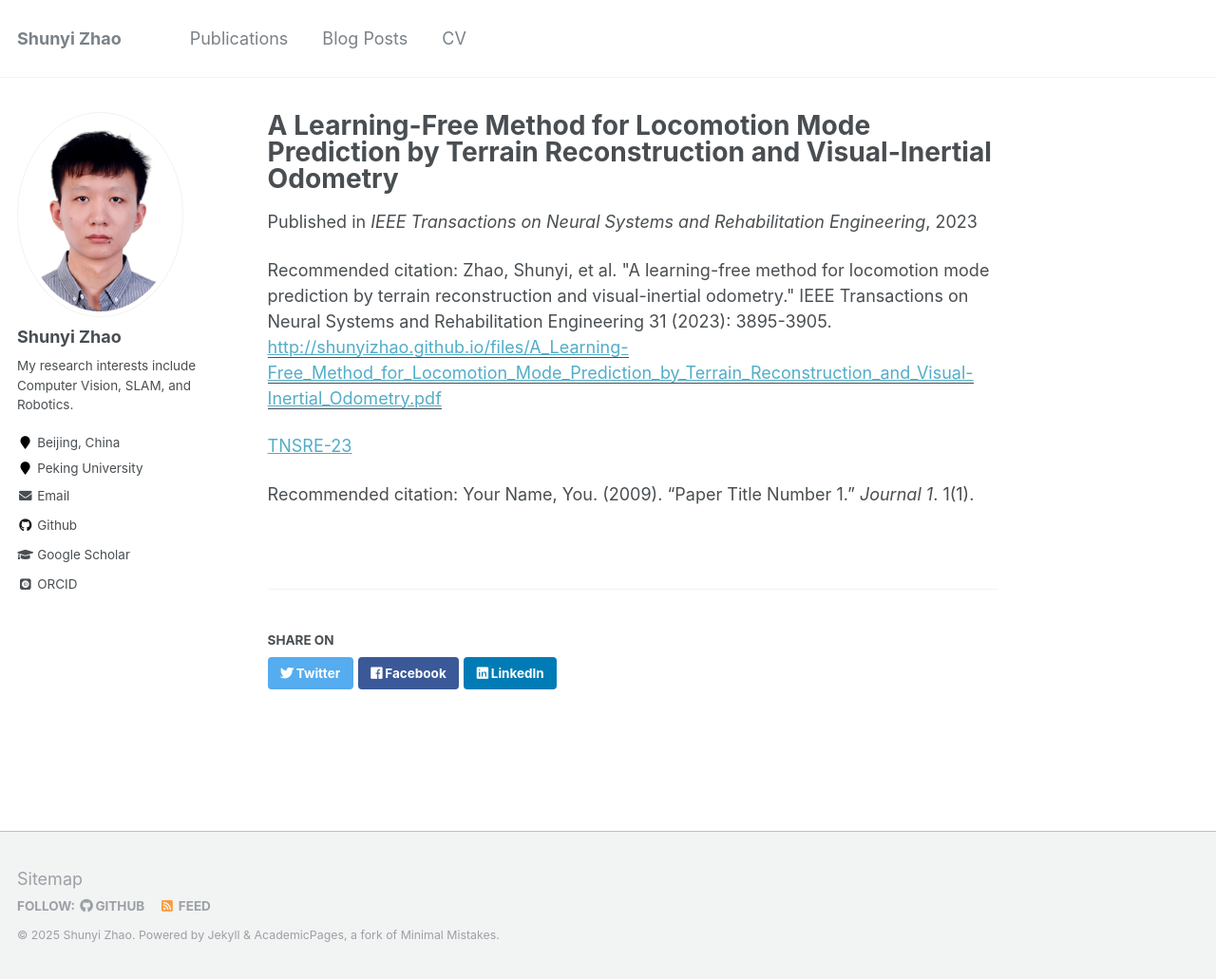
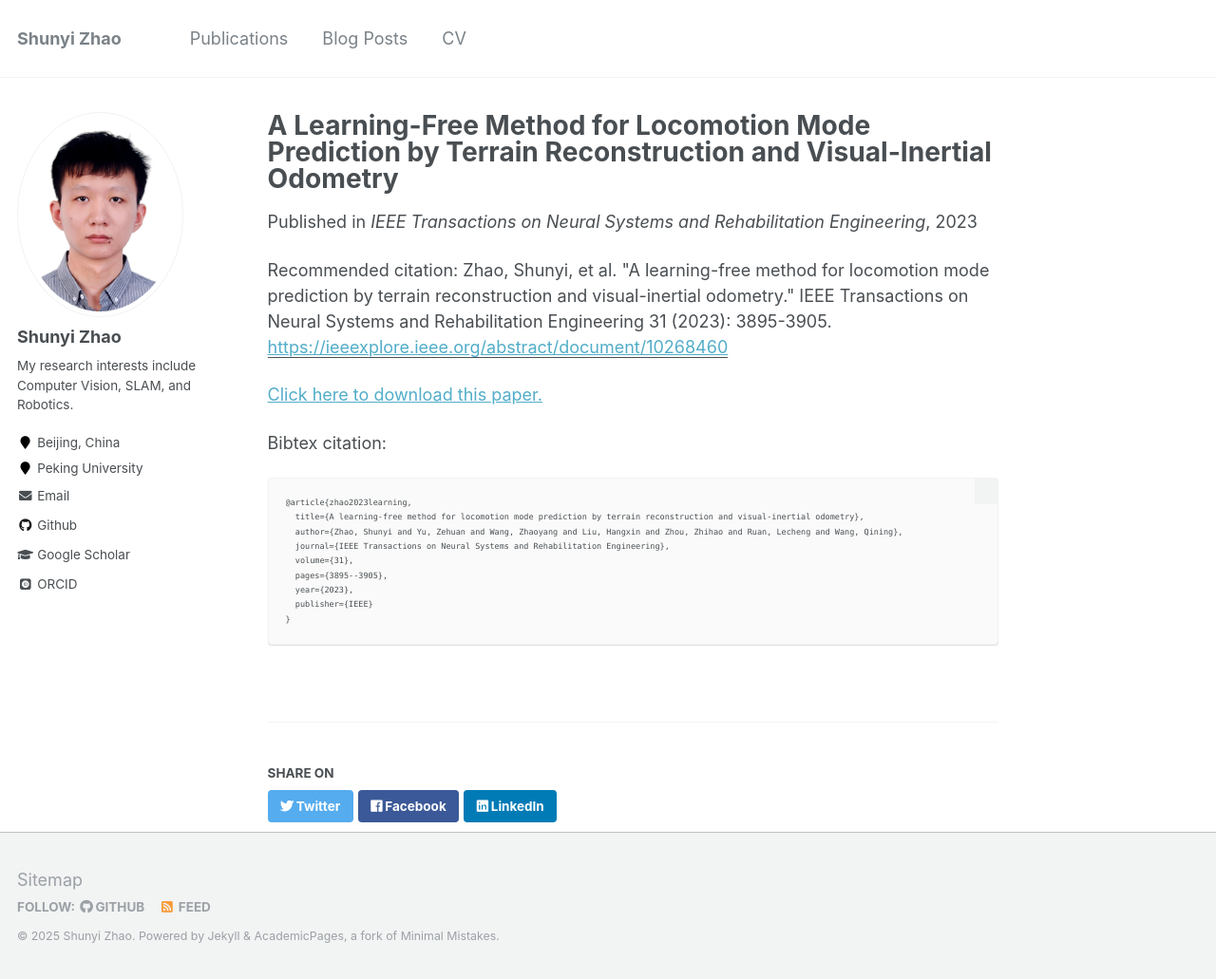
Before and after one commit to ShunyiZhao/ShunyiZhao.github.io, a Jekyll site: the page built from _publications/001-2023-10-07-A-Learning-Free-Method-for-Locomotion-Mode-Prediction.md, in a window 1280 px wide and 1031 px high. Shown: the whole window at 95% size. Built offline with Jekyll 4.4.1, drawn with Linux system fonts in a browser that asks for light colours; some web fonts are replaced.

Commit message:
other changes

````diff
--- a/_publications/001-2023-10-07-A-Learning-Free-Method-for-Locomotion-Mode-Prediction.md
+++ b/_publications/001-2023-10-07-A-Learning-Free-Method-for-Locomotion-Mode-Prediction.md
@@ -1,14 +1,25 @@
 ---
 title: "A Learning-Free Method for Locomotion Mode Prediction by Terrain Reconstruction and Visual-Inertial Odometry"
 collection: Journal
-permalink: /publication/2009-10-01-paper-title-number-1
-excerpt: 'This paper is about the number 1. The number 2 is left for future work.'
+permalink: /publication/A-Learning-free
+excerpt: 'None'
 date: 2023-10-02
 venue: 'IEEE Transactions on Neural Systems and Rehabilitation Engineering'
-paperurl: 'http://shunyizhao.github.io/files/A_Learning-Free_Method_for_Locomotion_Mode_Prediction_by_Terrain_Reconstruction_and_Visual-Inertial_Odometry.pdf'
+paperurl: 'https://ieeexplore.ieee.org/abstract/document/10268460'
 citation: 'Zhao, Shunyi, et al. "A learning-free method for locomotion mode prediction by terrain reconstruction and visual-inertial odometry." IEEE Transactions on Neural Systems and Rehabilitation Engineering 31 (2023): 3895-3905.'
 ---
 
-[TNSRE-23](http://shunyizhao.github.io/files/A_Learning-Free_Method_for_Locomotion_Mode_Prediction_by_Terrain_Reconstruction_and_Visual-Inertial_Odometry.pdf)
+[Click here to download this paper.](http://shunyizhao.github.io/files/A_Learning-Free_Method_for_Locomotion_Mode_Prediction_by_Terrain_Reconstruction_and_Visual-Inertial_Odometry.pdf)
 
-Recommended citation: Your Name, You. (2009). "Paper Title Number 1." <i>Journal 1</i>. 1(1).
+Bibtex citation:
+```
+@article{zhao2023learning,
+  title={A learning-free method for locomotion mode prediction by terrain reconstruction and visual-inertial odometry},
+  author={Zhao, Shunyi and Yu, Zehuan and Wang, Zhaoyang and Liu, Hangxin and Zhou, Zhihao and Ruan, Lecheng and Wang, Qining},
+  journal={IEEE Transactions on Neural Systems and Rehabilitation Engineering},
+  volume={31},
+  pages={3895--3905},
+  year={2023},
+  publisher={IEEE}
+}
+```
````
Also changed, not shown: _posts/2012-08-14-blog-post-1.md (+3 -5 lines).
